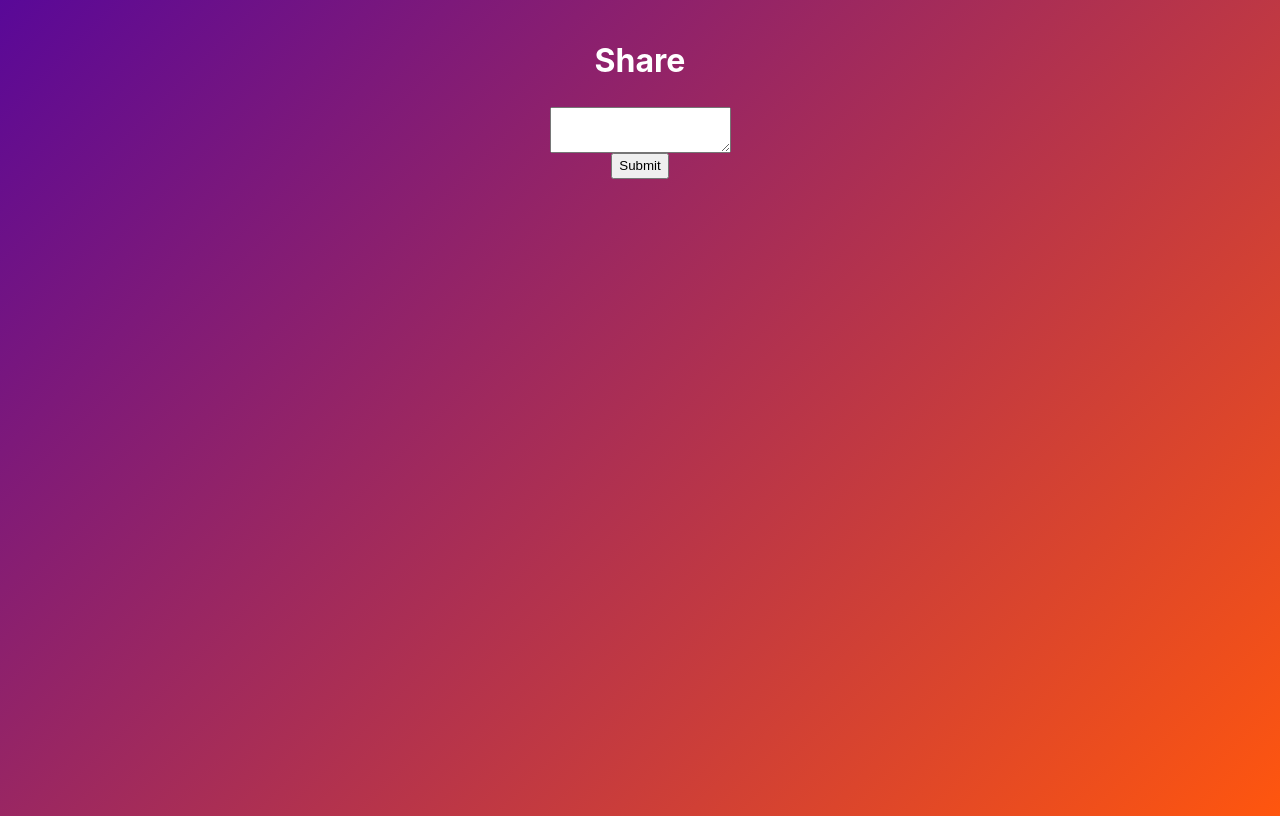
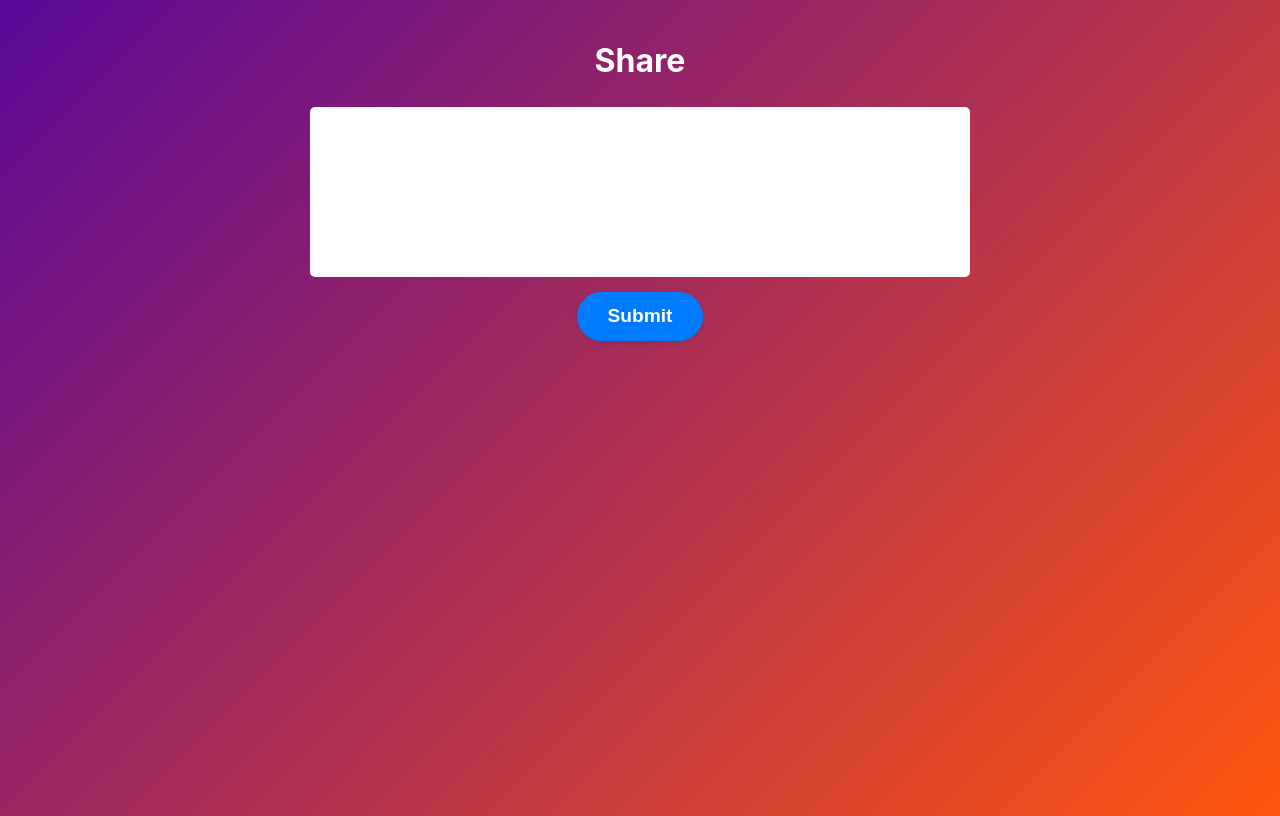
Before and after one commit to myfatemi04/rivers, a React (Create React App) app: page /share in a window 1280 px wide. Built offline with nearby package versions, Linux system fonts and the light colour scheme.

Commit message:
fix share button

```diff
--- a/src/pages/Share.css
+++ b/src/pages/Share.css
@@ -27,7 +27,7 @@
     padding: 10px;
     border: #000;
     border-radius: 5px;
-    margin-bottom: 20px;
+    margin-bottom: 15px;
     font-size: 1.2rem;
     resize: none;
     background: #fff;
@@ -38,17 +38,19 @@
   }
 
   button {
-    margin-top: 20px;
-    padding: 20px 20px;
+    padding: 10px 30px;
     background-color: #007bff;
-    color: white;
+    color: #fff;
     border: none;
-    border-radius: 8px;
+    border-radius: 50px;
     font-size: 1.2rem;
+    font-weight: 600;
     cursor: pointer;
     transition: all 0.3s ease;
+    box-shadow: 0px 2px 5px rgba(0, 0, 0, 0.1);
   }
 
   button:hover {
-    background-color: #0062cc;
+    background-color: #0056b3;
+    box-shadow: 0px 4px 8px rgba(0, 0, 0, 0.2);
   }
--- a/src/pages/Share.js
+++ b/src/pages/Share.js
@@ -1,5 +1,6 @@
 import { useCallback, useState } from "react";
 import { addStory } from "../api";
+import "./Share.css";
 
 export default function Share() {
 	const [story, setStory] = useState("");
```
